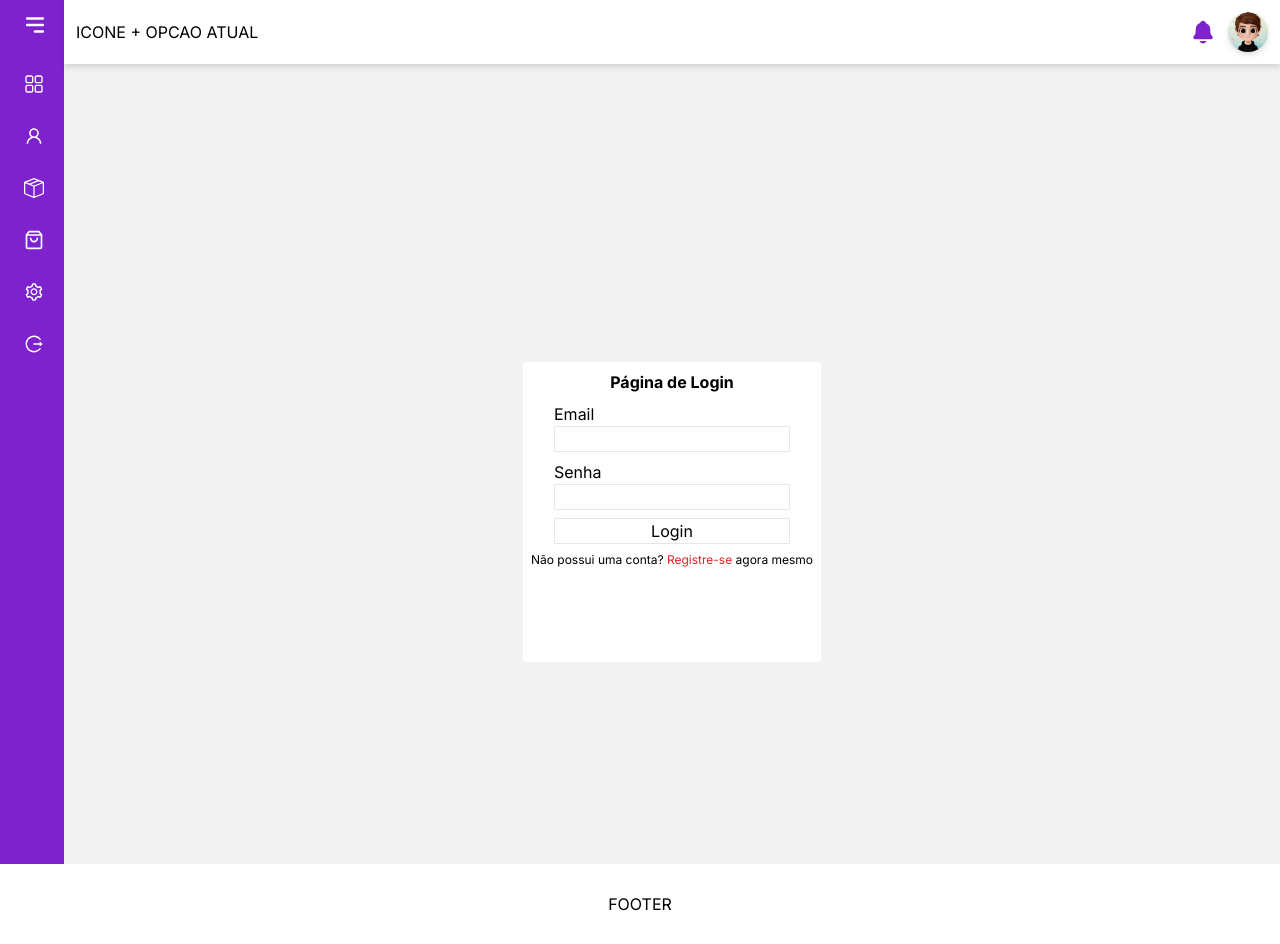
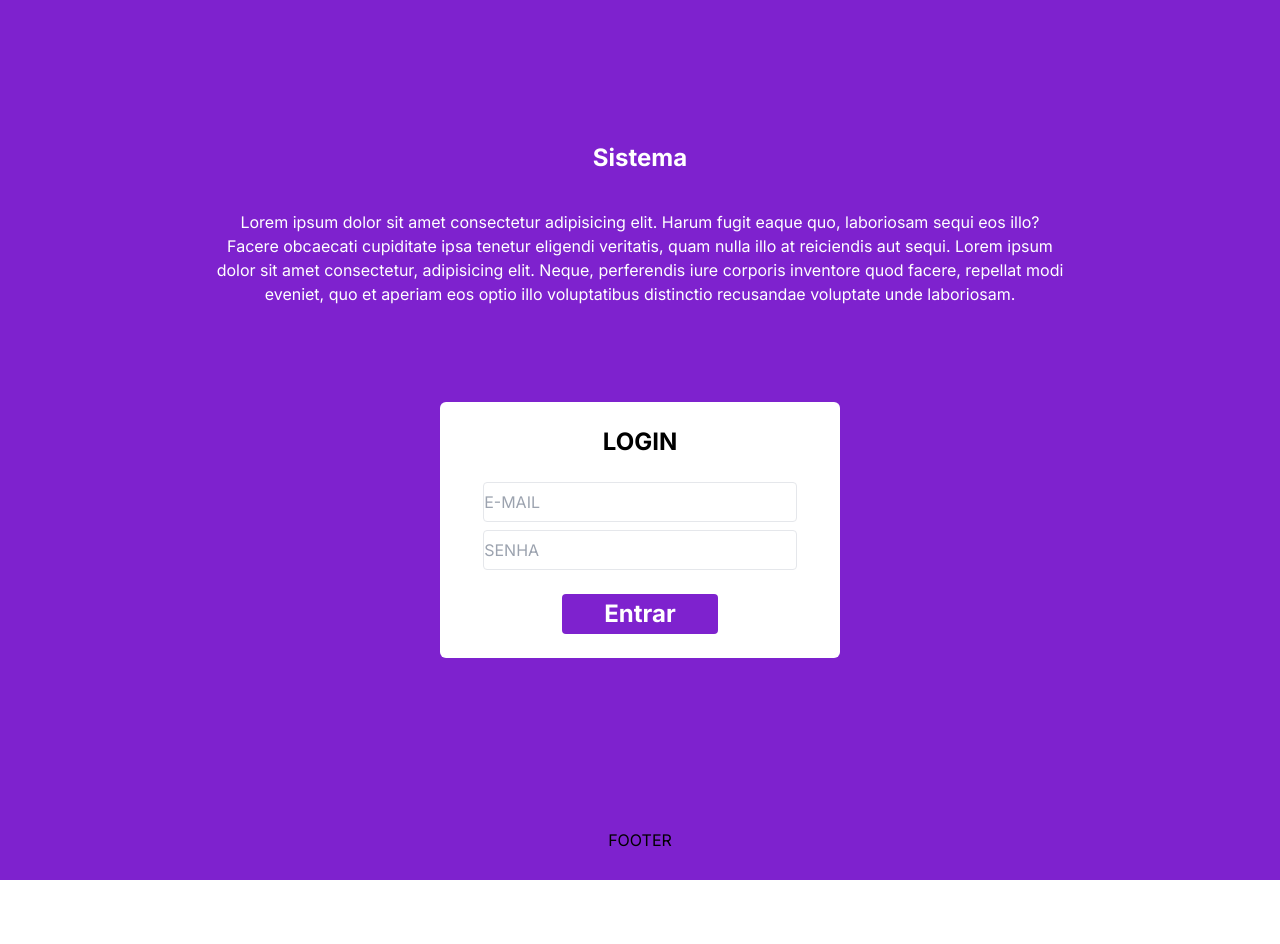
Before and after one commit to CamilodeAssis/Smart-Store-1.0, a React (Vite) app in the folder client/: page /login in a window 1280 px wide. After the commit the page ends 880 px from the top, so only its background shows below. Built offline with nearby package versions, Linux system fonts and the light colour scheme.

Commit message:
add login route with styles

```diff
--- a/client/src/App.tsx
+++ b/client/src/App.tsx
@@ -1,6 +1,5 @@
 
 import { GlobalRoutes } from "./routes/GlobalRoutes"
-import { Menu } from './components/Menu'
 import { Footer } from './components/Footer'
 
 
@@ -9,12 +8,7 @@ export const App = () => {
 
   return (
     <>
-      <section className="flex ">
-        <Menu />
-        <div className='w-full'>
-          <GlobalRoutes />
-        </div>
-      </section>
+      <GlobalRoutes />
       <Footer />
     </>
   )
--- a/client/src/components/Dashboard.tsx
+++ b/client/src/components/Dashboard.tsx
@@ -1,11 +1,15 @@
 import { NavBar } from "../components/NavBar";
-
+import { Menu } from '../components/Menu'
 export const Dashboard = () => {
 
 
 
   return (
+
     <>
+      <section className="flex ">
+        <Menu />
+        <div className='w-full'>
           <NavBar />
           <div className="flex flex-col bg-grayBG min-h-screen w-full p-10 gap-12" >
 
@@ -54,6 +58,10 @@ export const Dashboard = () => {
 
           </div>
 
+        </div>
+      </section>
+
+
     </>
 
   );
--- a/client/src/components/Footer.tsx
+++ b/client/src/components/Footer.tsx
@@ -1,6 +1,6 @@
 
 export const Footer = () => {
     return(
-        <div className="bg-white w-full h-20 flex justify-center items-center ">FOOTER</div>
+        <div className="bg-purple-700 w-full h-20 flex justify-center items-center ">FOOTER</div>
     );
 }
--- a/client/src/components/Home.tsx
+++ /dev/null
@@ -1,12 +0,0 @@
-import { NavBar } from '../components/NavBar'
-export const Home = () => {
-    return (
-        <>
-            <NavBar />
-            <div>
-                HOME
-
-            </div>
-        </>
-    );
-}
--- a/client/src/components/Login.tsx
+++ b/client/src/components/Login.tsx
@@ -4,30 +4,25 @@ import { NavBar } from '../components/NavBar'
 
 export const Login = () => {
     return (
-        <>
-            <NavBar />
-            <div className="flex justify-center items-center h-screen bg-grayBG w-full">
+        <div className='bg-purple-700 flex  justify-center items-center h-screen'>
+            <div className='flex flex-col justify-between items-center gap-24  w-2/3 '>
+                <div className='w-auto text-white text-center flex flex-col gap-9'>
+                    <h1 className='font-bold text-2xl'>Sistema </h1>
+                    <p>Lorem ipsum dolor sit amet consectetur adipisicing elit. Harum fugit eaque quo, laboriosam sequi eos illo? Facere obcaecati cupiditate ipsa tenetur eligendi veritatis, quam nulla illo at reiciendis aut sequi. Lorem ipsum dolor sit amet consectetur, adipisicing elit. Neque, perferendis iure corporis inventore quod facere, repellat modi eveniet, quo et aperiam eos optio illo voluptatibus distinctio recusandae voluptate unde laboriosam.</p>
+                </div>
 
-                <div className="flex w-[auto] h-[300px] flex-col mt-24 items-center bg-white rounded p-2" >
+                <div className='flex flex-col justify-center  items-center bg-white h-64 w-[400px] gap-6 p-1 rounded-md'>
+                    <h1 className='text-2xl font-bold'>LOGIN</h1>
 
-                    <div>
-                        <h1 className="font-bold mb-2">Página de Login</h1>
+                    <div className='flex items-center flex-col w-full gap-2'>
+                    <input type="text" placeholder='E-MAIL' className='border rounded w-4/5 h-10 focus:outline-none'/>
+                    <input type="text" placeholder='SENHA' className='border rounded w-4/5 h-10 focus:outline-none'/>
                     </div>
 
-
-                    <form action="post" className="flex flex-col" >
-                        Email
-                        <input type="text" autoComplete="current-email" className="border mb-2" />
-                        Senha
-                        <input type="password" autoComplete="current-password" className="border mb-2" />
-                        <button type="submit" className="border mb-2">Login</button>
-                    </form>
-
-                    <div className=' text-center text-xs'>Não possui uma conta? <Link className='text-red-600' to="/register">Registre-se</Link> agora mesmo</div>
+                    <button className='bg-purple-700 text-white p-1 rounded w-2/5 font-bold text-2xl hover:bg-purple-600'>Entrar</button>
                 </div>
 
-
             </div>
-        </>
+        </div>
     );
 }
--- a/client/src/components/User.tsx
+++ b/client/src/components/User.tsx
@@ -1,7 +1,7 @@
 import { useState } from "react";
 import { useForm } from 'react-hook-form'
 import { NavBar } from '../components/NavBar'
-
+import { Menu } from '../components/Menu'
 
 export const User = () => {
     const { register, handleSubmit, formState: { errors } } = useForm();
@@ -12,7 +12,10 @@ export const User = () => {
 
     return (
         <>
-            <NavBar />
+         <section className="flex ">
+        <Menu />
+        <div className='w-full'>
+        <NavBar />
             <div className="flex justify-center items-center h-screen bg-grayBG w-full">
 
                 <div className="flex w-auto h-auto flex-col mt-24 items-center bg-white rounded p-3" >
@@ -43,6 +46,11 @@ export const User = () => {
 
 
             </div>
+
+
+        </div>
+      </section>
+
         </>
     );
 }
--- a/client/src/routes/GlobalRoutes.tsx
+++ b/client/src/routes/GlobalRoutes.tsx
@@ -7,11 +7,11 @@ import { Dashboard } from "../components/Dashboard";
 
 export const GlobalRoutes = () => {
     return (
-            <Routes>
-                <Route path="/"  element={<Dashboard />}/>
-                <Route path="/login"  element={<Login />}/>
-                <Route path="/user"  element={<User />}/>
-            </Routes>
+        <Routes>
+            <Route path="/login" element={<Login />} />
+            <Route path="/" element={<Dashboard />} />
+            <Route path="/user" element={<User />} />
+        </Routes>
     );
 
 }
```
Lines whose indentation alone changed are shown as unchanged.
